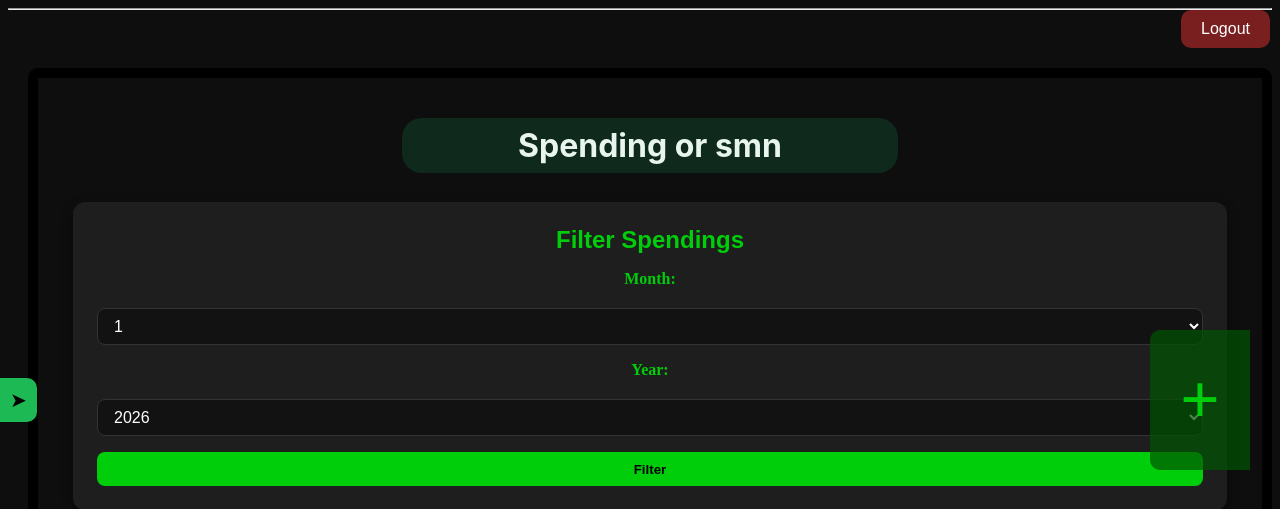
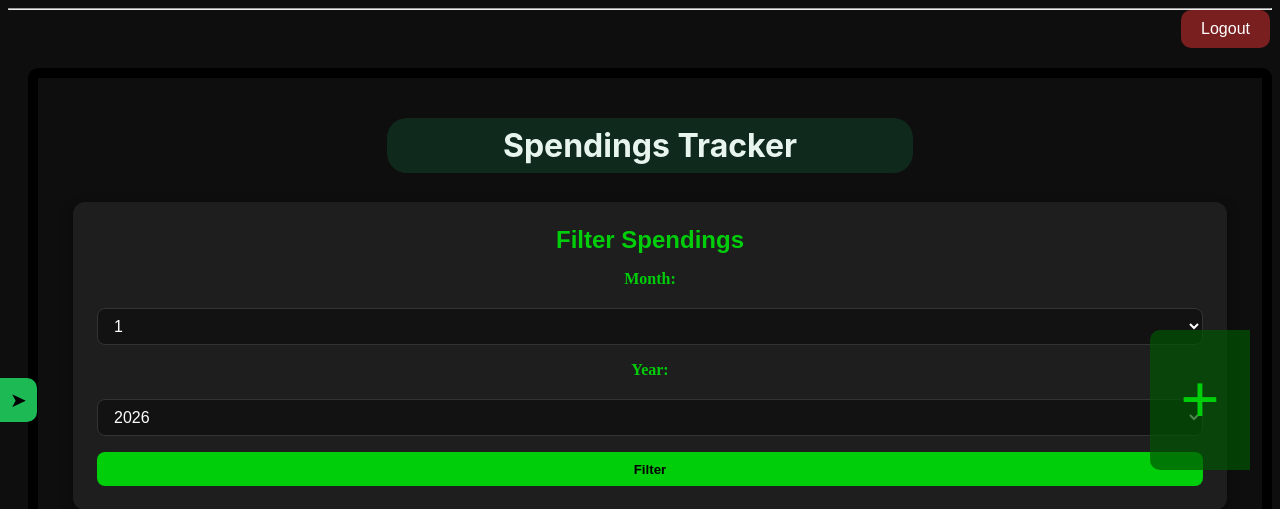
Before and after one commit to ShadowX322G/FlaskLearning, a Flask app: page / in a window 1280 px wide. Shown: the top 509 px of the page. Run offline with Flask 3, Linux system fonts and the light colour scheme; a user stored in the database is signed in.

Commit message:
updated dashboard.html

```diff
--- a/templates/dashboard.html
+++ b/templates/dashboard.html
@@ -100,7 +100,7 @@
     <div class="right-panel">
 
         <!-- Spending section header -->
-        <h1>Spending or smn</h1>
+        <h1>Spendings Tracker</h1>
 
         <!-- Filter spendings by month/year -->
         <div class="spending-forms-filter">
```
